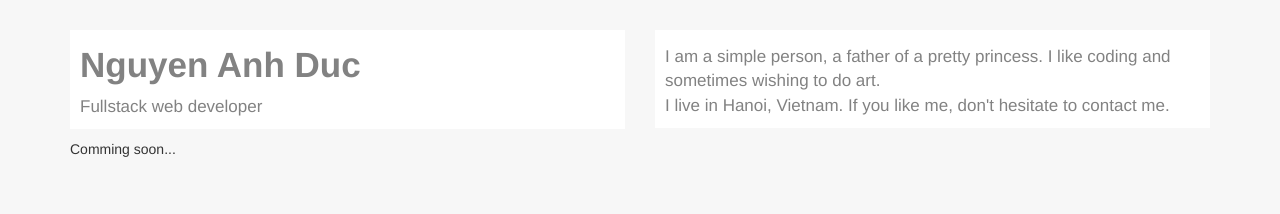
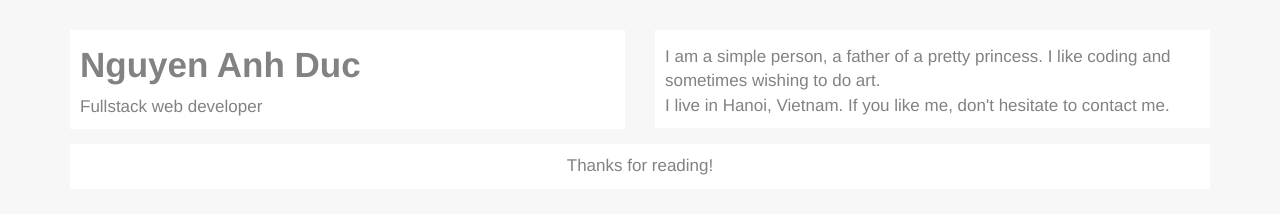
Before and after one commit to anhducbkhn/anhducbkhn.github.io, a plain HTML site: page index.html in a window 1280 px wide. Drawn offline with Linux system fonts and the light colour scheme.

Commit message:
Add thanks

```diff
--- a/css/custom.css
+++ b/css/custom.css
@@ -23,3 +23,6 @@ body {
 	font-size: 17px;
     margin-top: 5px;
 }
+.text-center {
+	text-align: center;
+}
--- a/index.html
+++ b/index.html
@@ -26,7 +26,13 @@
 				</div>
 			</div>
 		</div>
-	Comming soon...
+		<div class="row">
+			<div class="col-sm-12">
+				<div class="box description text-center">
+					Thanks for reading!
+				</div>
+			</div>
+		</div>
 	</div>
 </body>
 </html>
```
Lines whose indentation alone changed are shown as unchanged.
